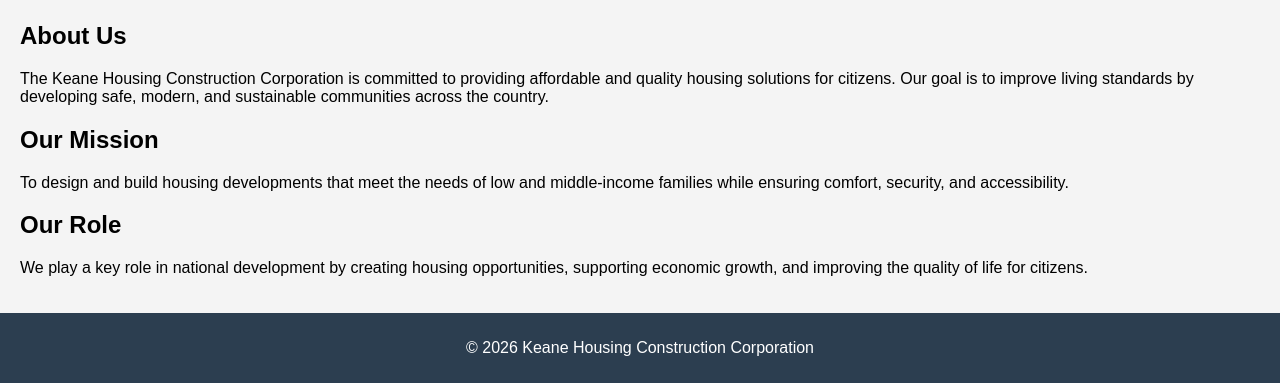
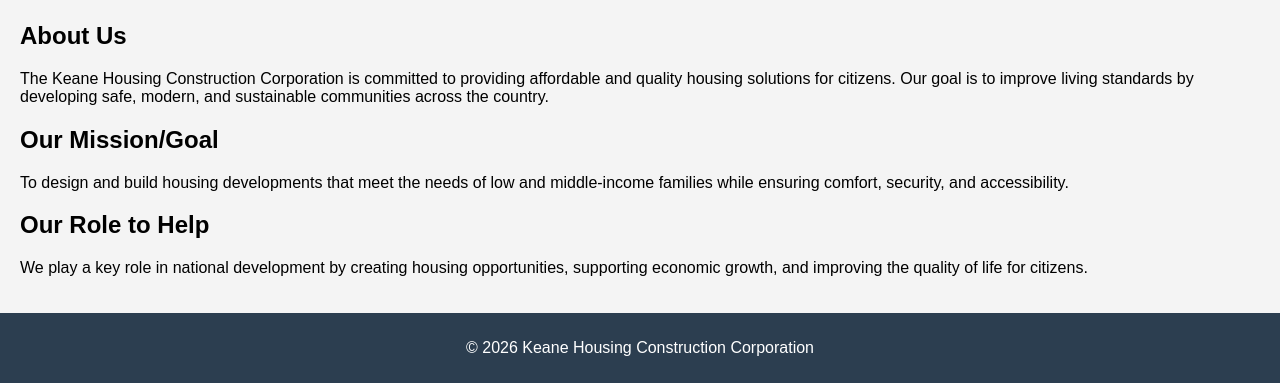
Before and after one commit to akeemkeane10-wq/Keane-housing-website, a plain HTML site: page index.html in a window 1280 px wide. Shown: the part 504-887 px from the top of the page. Drawn offline with Linux system fonts and the light colour scheme.

Commit message:
Update index.html

```diff
--- a/index.html
+++ b/index.html
@@ -68,13 +68,13 @@
         by developing safe, modern, and sustainable communities across the country.
     </p>
 
-    <h2>Our Mission</h2>
+    <h2>Our Mission/Goal</h2>
     <p>
         To design and build housing developments that meet the needs of low and
         middle-income families while ensuring comfort, security, and accessibility.
     </p>
 
-    <h2>Our Role</h2>
+    <h2>Our Role to Help</h2>
     <p>
         We play a key role in national development by creating housing opportunities,
         supporting economic growth, and improving the quality of life for citizens.
```
